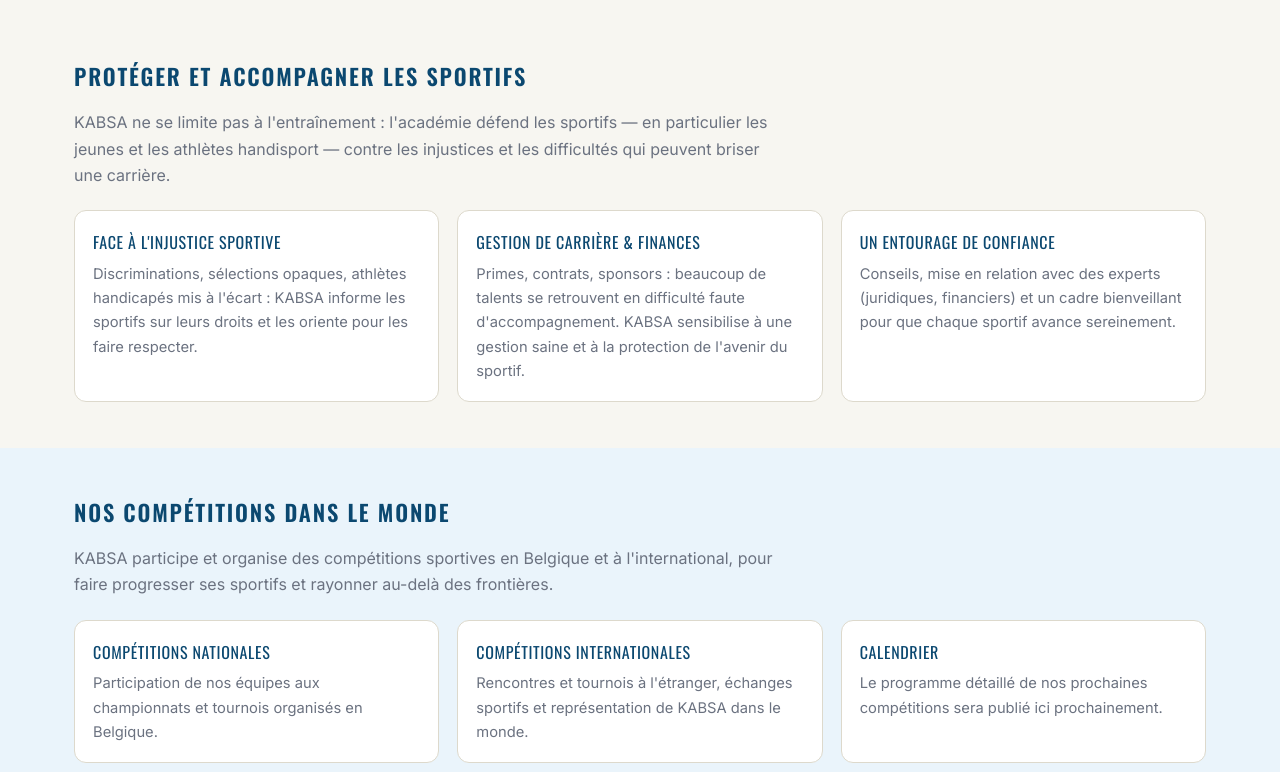
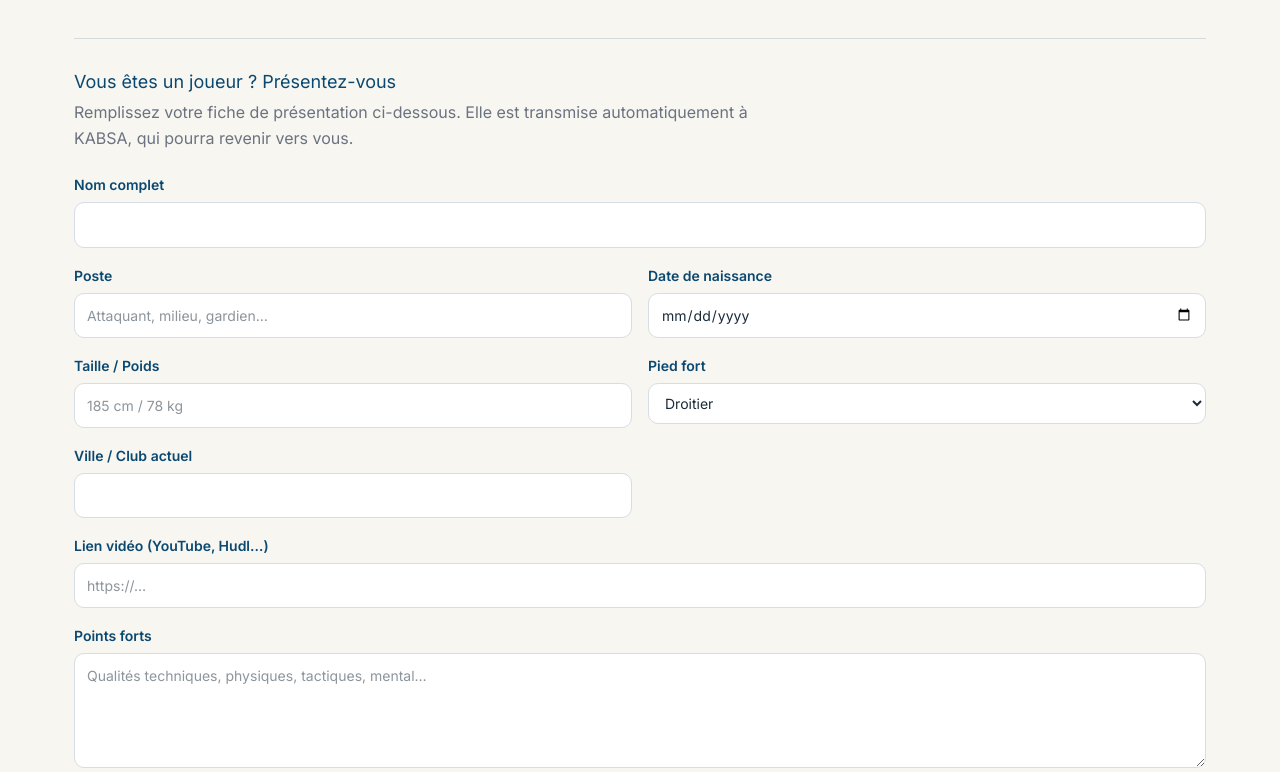
Before and after one commit to yvesnet9/kabsa, a Next.js app: page / in a window 1280 px wide. Shown: the part 3008-3780 px from the top of the page. Built offline with nearby package versions, Linux system fonts and the light colour scheme.

Commit message:
Section joueur : formulaire fiche joueur (envoi auto via /api/joueur)

```diff
--- /dev/null
+++ b/app/api/joueur/route.js
@@ -0,0 +1,61 @@
+import { NextResponse } from "next/server";
+
+export async function POST(request) {
+  let f = {};
+  try {
+    f = await request.json();
+  } catch (e) {
+    return NextResponse.json({ ok: false }, { status: 400 });
+  }
+
+  const nom = (f.nom || "").toString().slice(0, 120);
+  const poste = (f.poste || "").toString().slice(0, 120);
+  const contact = (f.contact || "").toString().slice(0, 160);
+  if (!nom || !poste || !contact) {
+    return NextResponse.json({ ok: false }, { status: 400 });
+  }
+
+  const naissance = (f.naissance || "").toString().slice(0, 40);
+  const taillepoids = (f.taillepoids || "").toString().slice(0, 60);
+  const pied = (f.pied || "").toString().slice(0, 40);
+  const villeclub = (f.villeclub || "").toString().slice(0, 120);
+  const video = (f.video || "").toString().slice(0, 300);
+  const pointsforts = (f.pointsforts || "").toString().slice(0, 2000);
+
+  const subject = `Nouvelle fiche joueur : ${nom} (${poste})`;
+  const text =
+    `Une fiche de présentation joueur a été envoyée depuis kabsa.be :\n\n` +
+    `Nom complet : ${nom}\n` +
+    `Poste : ${poste}\n` +
+    `Date de naissance : ${naissance}\n` +
+    `Taille / Poids : ${taillepoids}\n` +
+    `Pied fort : ${pied}\n` +
+    `Ville / Club actuel : ${villeclub}\n` +
+    `Lien vidéo : ${video}\n\n` +
+    `Points forts :\n${pointsforts}\n\n` +
+    `Coordonnées : ${contact}\n`;
+
+  const apiKey = process.env.RESEND_API_KEY;
+  if (apiKey) {
+    try {
+      await fetch("https://api.resend.com/emails", {
+        method: "POST",
+        headers: {
+          Authorization: `Bearer ${apiKey}`,
+          "Content-Type": "application/json",
+        },
+        body: JSON.stringify({
+          from: "KABSA <notifications@kabsa.be>",
+          to: "contact@kabsa.be",
+          reply_to: contact.includes("@") ? contact : undefined,
+          subject,
+          text,
+        }),
+      });
+    } catch (e) {
+      // On ignore les erreurs d'envoi.
+    }
+  }
+
+  return NextResponse.json({ ok: true });
+}
--- a/components/KabsaHome.jsx
+++ b/components/KabsaHome.jsx
@@ -307,6 +307,108 @@
   );
 }
 
+function PlayerForm() {
+  const [f, setF] = useState({
+    nom: "",
+    poste: "",
+    naissance: "",
+    taillepoids: "",
+    pied: "Droitier",
+    villeclub: "",
+    video: "",
+    pointsforts: "",
+    contact: "",
+  });
+  const [sent, setSent] = useState(false);
+  const [sending, setSending] = useState(false);
+  const [error, setError] = useState(false);
+
+  const up = (k) => (e) => setF((s) => ({ ...s, [k]: e.target.value }));
+
+  const submit = async (e) => {
+    e.preventDefault();
+    if (!f.nom.trim() || !f.poste.trim() || !f.contact.trim()) return;
+    setSending(true);
+    setError(false);
+    try {
+      const res = await fetch("/api/joueur", {
+        method: "POST",
+        headers: { "Content-Type": "application/json" },
+        body: JSON.stringify(f),
+      });
+      if (!res.ok) throw new Error("fail");
+      setSent(true);
+    } catch (err) {
+      setError(true);
+    } finally {
+      setSending(false);
+    }
+  };
+
+  if (sent) {
+    return (
+      <p className="rf-sent">
+        Merci ! Votre fiche a bien été envoyée à KABSA. Nous reviendrons vers vous.
+      </p>
+    );
+  }
+
+  return (
+    <form className="recruit-form" onSubmit={submit}>
+      <div className="rf-grid">
+        <label className="rf-full">
+          Nom complet
+          <input type="text" value={f.nom} onChange={up("nom")} required />
+        </label>
+        <label>
+          Poste
+          <input type="text" value={f.poste} onChange={up("poste")} placeholder="Attaquant, milieu, gardien…" required />
+        </label>
+        <label>
+          Date de naissance
+          <input type="date" value={f.naissance} onChange={up("naissance")} />
+        </label>
+        <label>
+          Taille / Poids
+          <input type="text" value={f.taillepoids} onChange={up("taillepoids")} placeholder="185 cm / 78 kg" />
+        </label>
+        <label>
+          Pied fort
+          <select value={f.pied} onChange={up("pied")}>
+            <option>Droitier</option>
+            <option>Gaucher</option>
+            <option>Ambidextre</option>
+          </select>
+        </label>
+        <label>
+          Ville / Club actuel
+          <input type="text" value={f.villeclub} onChange={up("villeclub")} />
+        </label>
+        <label className="rf-full">
+          Lien vidéo (YouTube, Hudl…)
+          <input type="url" value={f.video} onChange={up("video")} placeholder="https://…" />
+        </label>
+        <label className="rf-full">
+          Points forts
+          <textarea rows={4} value={f.pointsforts} onChange={up("pointsforts")} placeholder="Qualités techniques, physiques, tactiques, mental…" />
+        </label>
+        <label className="rf-full">
+          Vos coordonnées (email ou téléphone)
+          <input type="text" value={f.contact} onChange={up("contact")} required />
+        </label>
+      </div>
+      <button type="submit" className="info-cta" disabled={sending}>
+        {sending ? "Envoi en cours…" : "Envoyer ma fiche"}
+      </button>
+      {error && (
+        <p className="rf-sent rf-error">
+          Une erreur s'est produite. Réessayez, ou écrivez à contact@kabsa.be.
+        </p>
+      )}
+    </form>
+  );
+}
+
 const NAV = [
   ["Accueil", "#accueil"],
   ["Handisport", "#handisport", "handi"],
@@ -525,12 +627,21 @@
       <section className="info-block reveal" id="recherche">
         <div className="wrap">
           <h2>Recherche d'un joueur</h2>
+
+          <h3 className="rf-blocktitle">Vous recherchez un joueur ?</h3>
           <p className="lede">
             Vous êtes une institution, une fédération ou un club et vous recherchez un joueur à un poste
             précis ou un sportif talentueux ? Décrivez votre besoin ci-dessous : votre demande nous est
             transmise directement par email.
           </p>
           <RecruiterForm />
+
+          <h3 className="rf-blocktitle rf-blocktitle--2">Vous êtes un joueur ? Présentez-vous</h3>
+          <p className="lede">
+            Remplissez votre fiche de présentation ci-dessous. Elle est transmise automatiquement à
+            KABSA, qui pourra revenir vers vous.
+          </p>
+          <PlayerForm />
         </div>
       </section>
 
--- a/components/kabsa-home.css
+++ b/components/kabsa-home.css
@@ -285,3 +285,16 @@
   padding-top: 18px;
   border-top: 1px solid rgba(255,255,255,0.12);
 }
+
+/* ===== Sous-blocs de la section Recherche d'un joueur ===== */
+.kabsa .rf-blocktitle {
+  margin: 4px 0 2px;
+  color: #0B4870;
+  font-size: 18px;
+}
+.kabsa .rf-blocktitle--2 {
+  margin-top: 40px;
+  padding-top: 28px;
+  border-top: 1px solid rgba(11,72,112,0.15);
+}
+.kabsa .rf-error { color: #c0392b; }
```
